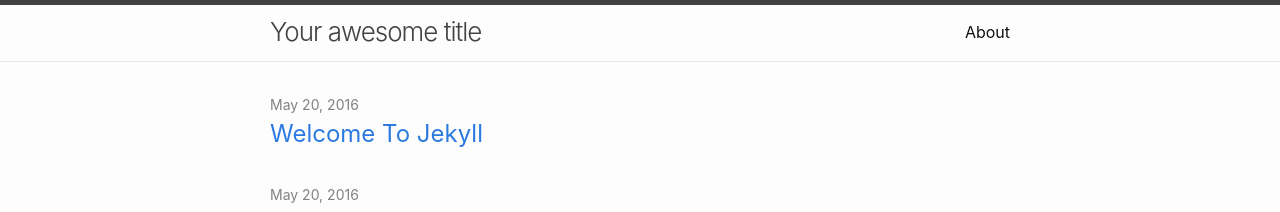
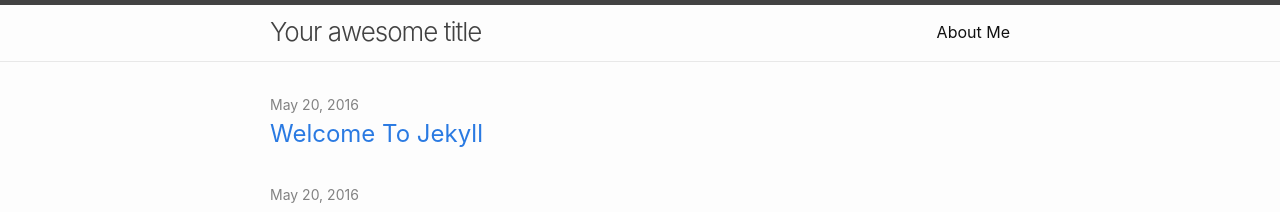
Before and after one commit to rahulshishodia/rahulshishodia.github.io, a Jekyll site: the page built from index.md, in a window 1280 px wide. Shown: the top 212 px of the page. Built offline with Jekyll 4.4.1, drawn with Linux system fonts in a browser that asks for light colours.

```diff
--- a/about.md
+++ b/about.md
@@ -1,12 +1,11 @@
 ---
 layout: page
-title: About
-permalink: /about/
+title: About Me
+permalink: /about-me/
 ---
 
 ![1659018025703.jpeg](https://images.weserv.nl/?url=https://cdn.hashnode.com/res/hashnode/image/upload/v1693725113296/Dwl5KAOlM.jpeg?v=4&h=200&w=200&fit=cover&mask=circle&maxage=7d align="left")
 
-# About Me
 I'm a Java developer with a passion for building robust and scalable software solutions. With almost a decade of hands-on experience, I've honed my skills in various technologies, including Spring, Spring Boot, AWS, and microservices architecture.
 
 **Java**: My bread and butter, I wield Java to yield efficient and maintainable code.
```
